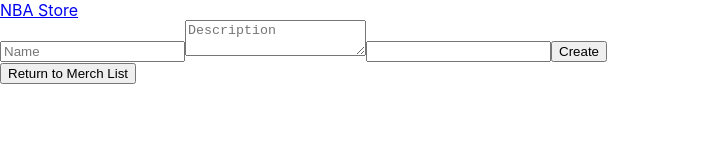
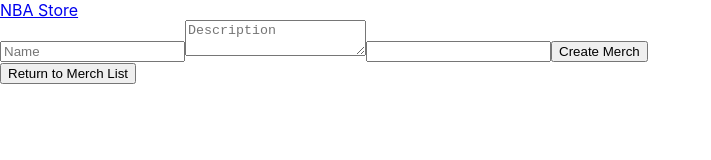
Before and after one commit to helen-lehrer/merch-site, a React (Create React App) app: page / in a window 1280 px wide. Both pictures are taken after a click on the button "Add Merch Item". Shown: the top 160 px of the page, without its empty margins (0-711 px from the left). Built offline with nearby package versions, Linux system fonts and the light colour scheme.

Commit message:
Add Reusable form
Co-authored-by: Tiberius Lockett <tlockett680@gmail.com>

```diff
--- a/src/components/NewMerchForm.js
+++ b/src/components/NewMerchForm.js
@@ -1,6 +1,7 @@
 import React from "react";
 import PropTypes from "prop-types";
 import { v4 } from 'uuid';
+import ReusableForm from "./ReusableForm";
 
 function NewMerchForm(props){
   function handleNewMerchFormSubmission(event) {
@@ -14,19 +15,9 @@ function NewMerchForm(props){
   }
   return (
     <React.Fragment>
-      <form onSubmit={handleNewMerchFormSubmission}>
-        <input
-          type="text"
-          name="name"
-          placeholder="Name" />
-        <textarea
-          name="description"
-          placeholder="Description" />
-        <input
-          type="number"
-          name="quantity" />
-      <button type="submit">Create</button>
-      </form>
+      <ReusableForm
+      formSubmissionHandler={handleNewMerchFormSubmission}
+      buttonText="Create Merch" />
     </React.Fragment>
   );
 }
--- /dev/null
+++ b/src/components/ReusableForm.js
@@ -0,0 +1,29 @@
+import React from "react";
+import PropTypes from "prop-types";
+
+function ReusableForm(props) {
+  return (
+    <React.Fragment>
+      <form onSubmit={props.formSubmissionHandler}>
+        <input
+          type="text"
+          name="name"
+          placeholder="Name" />
+        <textarea
+          name="description"
+          placeholder="Description" />
+        <input
+          type="number"
+          name="quantity" />
+      <button type="submit">{props.buttonText}</button>
+      </form>
+    </React.Fragment>
+  );
+}
+
+ReusableForm.propTypes = {
+  formSubmissionHandler: PropTypes.func,
+  buttonText: PropTypes.string
+};
+
+export default ReusableForm;
```
